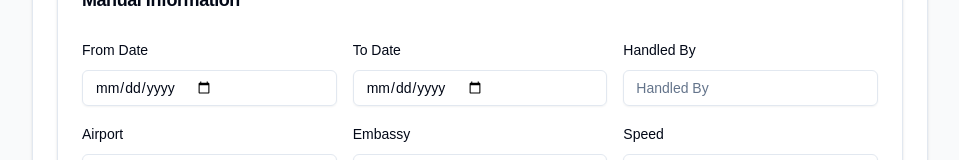
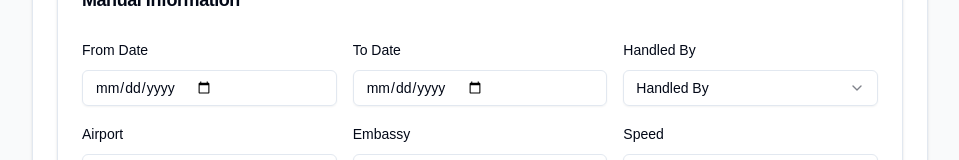
Before and after one commit to Aaditya93/visa, a Next.js app: page /visa in a window 1280 px wide. Shown: the part 634-794 px from the top of the page, without its empty margins (160-1119 px from the left). Built offline with nearby package versions, Linux system fonts and the light colour scheme.

Commit message:
final 3rsc

```diff
--- a/components/ui/visa-form/form.tsx
+++ b/components/ui/visa-form/form.tsx
@@ -243,15 +243,26 @@ const VisaApplicationForm = () => {
                       </FormItem>
                     )}
                   />
-                     <FormField
+
+                   <FormField
                     control={form.control}
                     name="Handled_by"
                     render={({ field }) => (
                       <FormItem>
                         <FormLabel>Handled By</FormLabel>
-                        <FormControl>
-                          <Input placeholder="Handled By" {...field} />
-                        </FormControl>
+                        <Select onValueChange={field.onChange} defaultValue={field.value}>
+                          <FormControl>
+                            <SelectTrigger>
+                              <SelectValue placeholder="Handled By" />
+                            </SelectTrigger>
+                          </FormControl>
+                          <SelectContent>
+                            <SelectItem value="Mr Sami">Mr Sami</SelectItem>
+                            <SelectItem value="Mr Xiaa">Mr Xiaa</SelectItem>
+                            <SelectItem value="Mr Seba">Mr Seba</SelectItem>
+
+                          </SelectContent>
+                        </Select>
                         <FormMessage />
                       </FormItem>
                     )}
```
